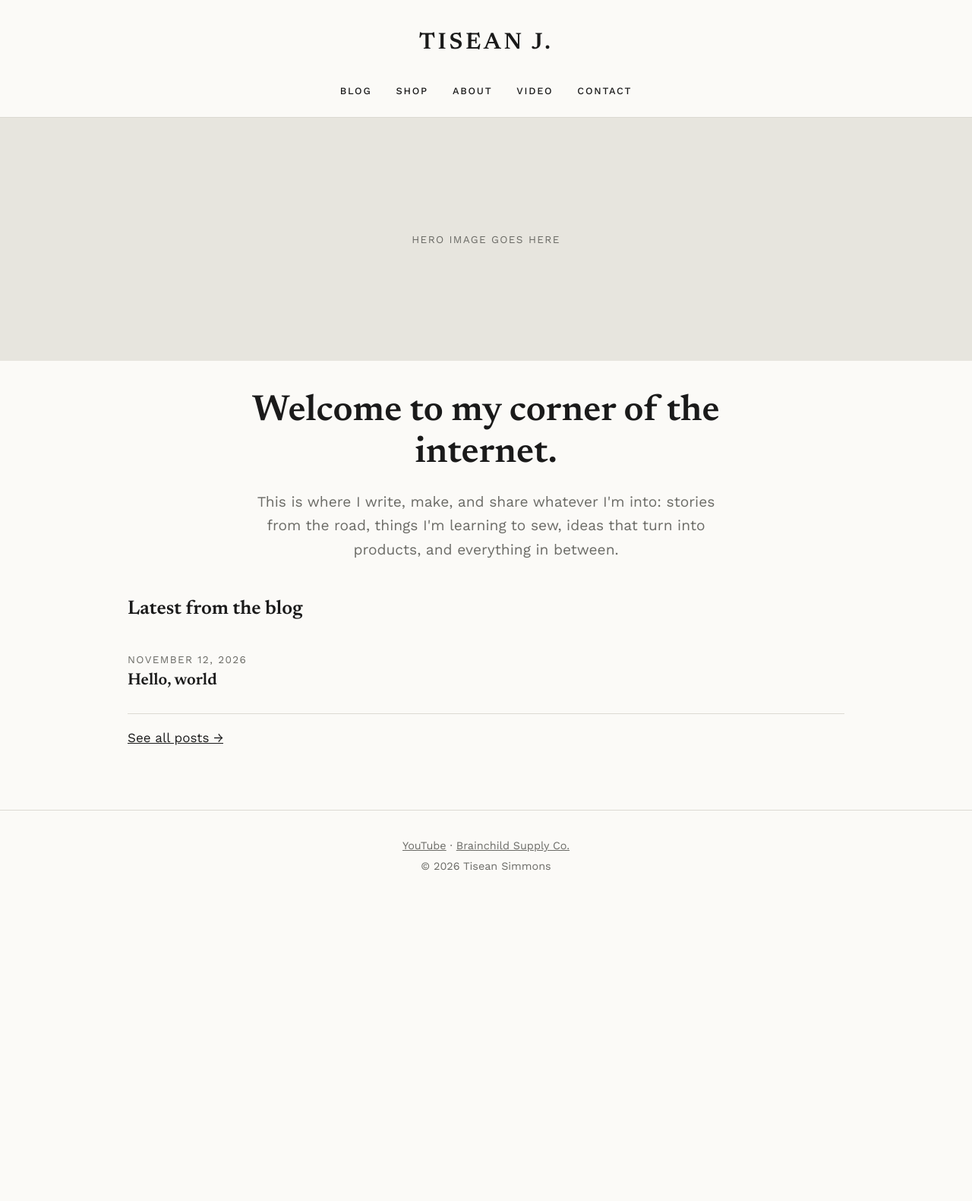
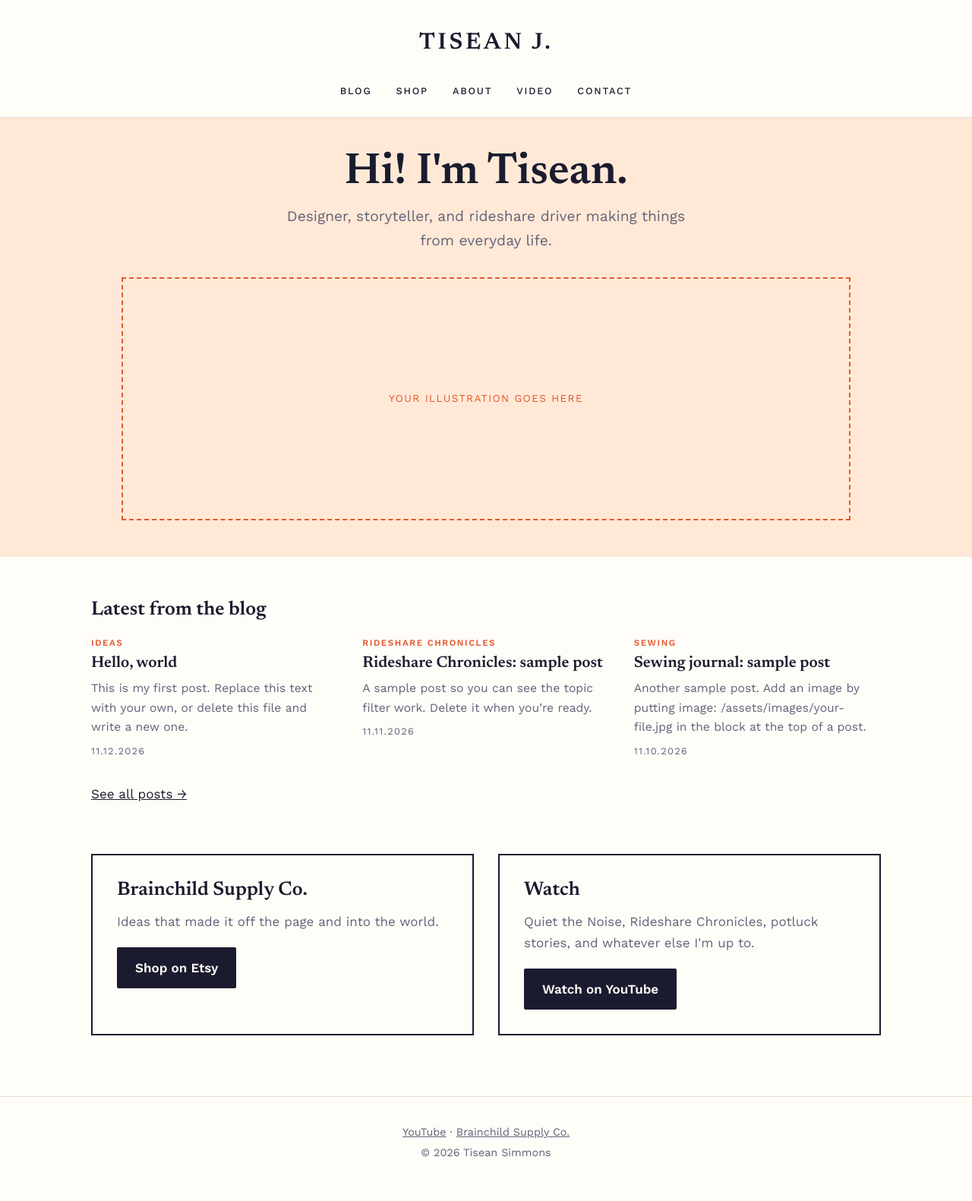
Before and after one commit to 911TurboTeej/tiseanj-site, a Jekyll site: the page built from index.html, in a window 1280 px wide. Shown: the whole page at 76% size. Built offline with Jekyll 4.4.1, drawn with Linux system fonts in a browser that asks for light colours; before the commit the page ends 1204 px from its top, so only the background shows below that.

Commit message:
Add blog structure

```diff
--- a/_config.yml
+++ b/_config.yml
@@ -1,14 +1,16 @@
-# ---- EDIT THESE (the only file you need for links) ----
+# ---- EDIT THESE (the only file you need for links and hero text) ----
 title: Tisean Simmons
-description: Design, stories, ideas, and whatever else I'm making.
+description: Stories, ideas, and things I'm making.
 url: https://tiseanj.com
 
-logo: ""            # after you upload your logo, put its path here, e.g. /assets/images/logo.png
-hero_image: ""      # e.g. /assets/images/hero.jpg
+logo: ""            # e.g. /assets/images/logo.png
+hero_image: ""      # your illustration, e.g. /assets/images/hero.png
+hero_title: "Hi! I'm Tisean."
+hero_tagline: "Designer, storyteller, and rideshare driver making things from everyday life."
 etsy_url: "https://www.etsy.com/shop/YOUR-SHOP-NAME"
 youtube_url: "https://www.youtube.com/@YOUR-CHANNEL"
 formspree_id: "YOUR-FORM-ID"
-# --------------------------------------------------------
+# ---------------------------------------------------------------------
 
 permalink: /blog/:title/
 exclude: [README.md]
--- /dev/null
+++ b/_includes/post-card.html
@@ -0,0 +1,8 @@
+{% assign p = include.post %}
+<article class="card" data-cat="{{ p.categories.first | slugify }}">
+  {% if p.image %}<a class="card-img" href="{{ p.url | relative_url }}"><img src="{{ p.image | relative_url }}" alt="" loading="lazy"></a>{% endif %}
+  {% if p.categories.first %}<p class="tag">{{ p.categories.first }}</p>{% endif %}
+  <h3><a href="{{ p.url | relative_url }}">{{ p.title }}</a></h3>
+  <p class="excerpt">{{ p.excerpt | strip_html | truncatewords: 24 }}</p>
+  <p class="meta">{{ p.date | date: "%m.%d.%Y" }}</p>
+</article>
--- a/_layouts/post.html
+++ b/_layouts/post.html
@@ -2,8 +2,10 @@
 layout: default
 ---
 <article class="wrap narrow post">
-  <p class="meta">{{ page.date | date: "%B %-d, %Y" }}{% if page.categories.size > 0 %} &middot; {{ page.categories | join: ", " }}{% endif %}</p>
+  {% if page.categories.first %}<p class="tag">{{ page.categories.first }}</p>{% endif %}
   <h1>{{ page.title }}</h1>
+  <p class="meta">{{ page.date | date: "%B %-d, %Y" }}</p>
+  {% if page.image %}<img class="post-img" src="{{ page.image | relative_url }}" alt="">{% endif %}
   <div class="prose">{{ content }}</div>
   <p class="back"><a href="{{ '/blog/' | relative_url }}">&larr; All posts</a></p>
 </article>
--- /dev/null
+++ b/_posts/2026-11-10-sewing-sample.md
@@ -0,0 +1,6 @@
+---
+layout: post
+title: "Sewing journal: sample post"
+categories: [Sewing]
+---
+Another sample post. Add an image by putting `image: /assets/images/your-file.jpg` in the block at the top of a post.
--- /dev/null
+++ b/_posts/2026-11-11-rideshare-chronicles-sample.md
@@ -0,0 +1,6 @@
+---
+layout: post
+title: "Rideshare Chronicles: sample post"
+categories: [Rideshare Chronicles]
+---
+A sample post so you can see the topic filter work. Delete it when you're ready.
--- a/_posts/2026-11-12-hello-world.md
+++ b/_posts/2026-11-12-hello-world.md
@@ -1,6 +1,6 @@
 ---
 layout: post
 title: "Hello, world"
-categories: [journal]
+categories: [Ideas]
 ---
 This is my first post. Replace this text with your own, or delete this file and write a new one.
--- a/assets/css/style.css
+++ b/assets/css/style.css
@@ -1,39 +1,52 @@
-:root{--bg:#fbfaf7;--ink:#1a1a1a;--muted:#6b6b66;--line:#dcdad3;--accent:#1f3a5f;
+:root{--bg:#fffdf8;--ink:#1b1b2f;--muted:#62627a;--line:#e6e1d6;--accent:#e4572e;--band:#ffe9d6;
 --sans:"Work Sans",system-ui,-apple-system,"Segoe UI",sans-serif;--serif:"Newsreader",Georgia,serif}
 *{box-sizing:border-box}
 body{margin:0;background:var(--bg);color:var(--ink);font-family:var(--sans);font-size:1.0625rem;line-height:1.65}
 a{color:inherit}
 a:hover{color:var(--accent)}
-a:focus-visible,button:focus-visible,input:focus-visible,select:focus-visible,textarea:focus-visible{outline:3px solid var(--accent);outline-offset:2px}
-.wrap{max-width:62rem;margin:0 auto;padding:0 1.5rem}
+a:focus-visible,button:focus-visible,input:focus-visible,select:focus-visible,textarea:focus-visible{outline:3px solid var(--ink);outline-offset:2px}
+.wrap{max-width:68rem;margin:0 auto;padding:0 1.5rem}
 .narrow{max-width:42rem}
 .site-header{text-align:center;padding:2rem 1.5rem 1rem;border-bottom:1px solid var(--line)}
 .logo{display:inline-block;text-decoration:none;font-family:var(--serif);font-weight:600;font-size:1.9rem;letter-spacing:.12em}
 .logo img{display:block;max-height:80px;width:auto;margin:0 auto}
 nav{margin-top:1.25rem;display:flex;justify-content:center;flex-wrap:wrap;gap:.5rem 2rem}
 nav a{text-decoration:none;text-transform:uppercase;letter-spacing:.14em;font-size:.8rem;font-weight:500;padding:.4rem 0;border-bottom:2px solid transparent}
-nav a:hover{border-bottom-color:var(--ink);color:var(--ink)}
-.hero img,.hero-ph{display:block;width:100%;max-height:28rem;object-fit:cover}
-.hero-ph{height:20rem;background:#e7e5de;color:var(--muted);display:flex;align-items:center;justify-content:center;letter-spacing:.1em;text-transform:uppercase;font-size:.85rem}
+nav a:hover{border-bottom-color:var(--accent);color:var(--ink)}
 h1,h2,h3{font-family:var(--serif);font-weight:600;line-height:1.15}
 h1{font-size:clamp(2rem,5vw,3rem);margin:2.5rem 0 1rem}
-h2{font-size:1.6rem;margin:3rem 0 1rem}
-h3{font-size:1.35rem;margin:0 0 .4rem}
-.intro{text-align:center}
-.intro p{font-size:1.2rem;color:var(--muted)}
-.meta{color:var(--muted);font-size:.85rem;text-transform:uppercase;letter-spacing:.1em;margin:0 0 .3rem}
-.post-list{list-style:none;padding:0;margin:0}
-.post-list li{padding:1.5rem 0;border-bottom:1px solid var(--line)}
-.post-list h3 a{text-decoration:none}
+h2{font-size:1.6rem;margin:0 0 .75rem}
+h3{font-size:1.3rem;margin:0 0 .4rem}
+.hero-band{background:var(--band);text-align:center;padding:1rem 0 3rem}
+.hero-band h1{font-size:clamp(2.2rem,6vw,3.6rem);margin:1.5rem 0 .5rem}
+.tagline{font-size:1.2rem;color:var(--muted);max-width:34rem;margin:0 auto 2rem}
+.hero-img,.hero-ph{display:block;width:100%;max-width:60rem;margin:0 auto;height:auto}
+.hero-ph{height:20rem;border:2px dashed var(--accent);color:var(--accent);display:flex;align-items:center;justify-content:center;letter-spacing:.1em;text-transform:uppercase;font-size:.85rem}
+.section-title{margin-top:3.5rem}
+.grid{display:grid;grid-template-columns:repeat(auto-fill,minmax(17rem,1fr));gap:2rem}
+.card[hidden]{display:none}
+.card-img img{display:block;width:100%;aspect-ratio:4/3;object-fit:cover;margin-bottom:.9rem}
+.tag{display:inline-block;margin:0 0 .4rem;font-size:.72rem;font-weight:600;text-transform:uppercase;letter-spacing:.14em;color:var(--accent)}
+.card h3 a{text-decoration:none}
+.excerpt{margin:0 0 .5rem;color:var(--muted);font-size:.98rem}
+.meta{color:var(--muted);font-size:.8rem;letter-spacing:.1em;margin:0}
+.more{margin-top:2rem}
+.filters{display:flex;flex-wrap:wrap;gap:.6rem;margin:0 0 2.5rem}
+.filters button{background:transparent;color:var(--ink);border:1px solid var(--ink);padding:.4rem 1rem;font-size:.85rem;border-radius:999px}
+.filters button[aria-pressed="true"]{background:var(--ink);color:var(--bg)}
+.features{display:grid;grid-template-columns:repeat(auto-fit,minmax(18rem,1fr));gap:2rem;margin-top:4rem}
+.feature{border:2px solid var(--ink);padding:2rem}
+.feature p{color:var(--muted);margin:0 0 1.25rem}
+.btn,button[type=submit]{display:inline-block;font:inherit;font-weight:600;background:var(--ink);color:var(--bg);border:0;padding:.8rem 1.5rem;text-decoration:none;cursor:pointer;border-radius:2px}
+.btn:hover,button[type=submit]:hover{background:var(--accent);color:#fff}
 .prose{font-family:var(--serif);font-size:1.25rem;line-height:1.7}
-.prose img{max-width:100%;height:auto}
+.prose img,.post-img{max-width:100%;height:auto}
 .post h1{margin-top:1rem}
 .back{margin-top:3rem}
 .contact-form{display:grid;gap:1.1rem;margin:2rem 0 4rem}
 .contact-form label{display:grid;gap:.35rem;font-weight:500;font-size:.95rem}
 input,select,textarea{font:inherit;padding:.7rem .8rem;border:1px solid var(--line);background:#fff;border-radius:2px}
-button{font:inherit;font-weight:600;background:var(--ink);color:var(--bg);border:0;padding:.85rem 1.6rem;cursor:pointer;justify-self:start;border-radius:2px}
-button:hover{background:var(--accent)}
+button[type=submit]{justify-self:start}
 .site-footer{margin-top:5rem;padding:2rem 1.5rem 3rem;border-top:1px solid var(--line);text-align:center;color:var(--muted);font-size:.9rem}
 .site-footer p{margin:.2rem 0}
 @media(max-width:36rem){nav{gap:.25rem 1.25rem}.hero-ph{height:12rem}}
--- a/index.html
+++ b/index.html
@@ -2,25 +2,31 @@
 layout: default
 title: Home
 ---
-<section class="hero">
-  {% if site.hero_image != "" %}<img src="{{ site.hero_image | relative_url }}" alt="">{% else %}<div class="hero-ph">Hero image goes here</div>{% endif %}
+<section class="hero-band">
+  <div class="wrap">
+    <h1>{{ site.hero_title }}</h1>
+    <p class="tagline">{{ site.hero_tagline }}</p>
+    {% if site.hero_image != "" %}<img class="hero-img" src="{{ site.hero_image | relative_url }}" alt="">{% else %}<div class="hero-ph">Your illustration goes here</div>{% endif %}
+  </div>
 </section>
 
-<section class="wrap narrow intro">
-  <!-- EDIT: your headline and intro -->
-  <h1>Welcome to my corner of the internet.</h1>
-  <p>This is where I write, make, and share whatever I'm into: stories from the road, things I'm learning to sew, ideas that turn into products, and everything in between.</p>
+<section class="wrap">
+  <h2 class="section-title">Latest from the blog</h2>
+  <div class="grid">
+    {% for post in site.posts limit: 3 %}{% include post-card.html post=post %}{% endfor %}
+  </div>
+  <p class="more"><a href="{{ '/blog/' | relative_url }}">See all posts &rarr;</a></p>
 </section>
 
-<section class="wrap latest">
-  <h2>Latest from the blog</h2>
-  <ul class="post-list">
-    {% for post in site.posts limit: 3 %}
-    <li>
-      <p class="meta">{{ post.date | date: "%B %-d, %Y" }}</p>
-      <h3><a href="{{ post.url | relative_url }}">{{ post.title }}</a></h3>
-    </li>
-    {% endfor %}
-  </ul>
-  <p><a href="{{ '/blog/' | relative_url }}">See all posts &rarr;</a></p>
+<section class="wrap features">
+  <div class="feature">
+    <h2>Brainchild Supply Co.</h2>
+    <p>Ideas that made it off the page and into the world.</p>
+    <a class="btn" href="{{ site.etsy_url }}" target="_blank" rel="noopener">Shop on Etsy</a>
+  </div>
+  <div class="feature">
+    <h2>Watch</h2>
+    <p>Quiet the Noise, Rideshare Chronicles, potluck stories, and whatever else I'm up to.</p>
+    <a class="btn" href="{{ site.youtube_url }}" target="_blank" rel="noopener">Watch on YouTube</a>
+  </div>
 </section>
```
Also changed, not shown: blog.html (+17 -10 lines).
